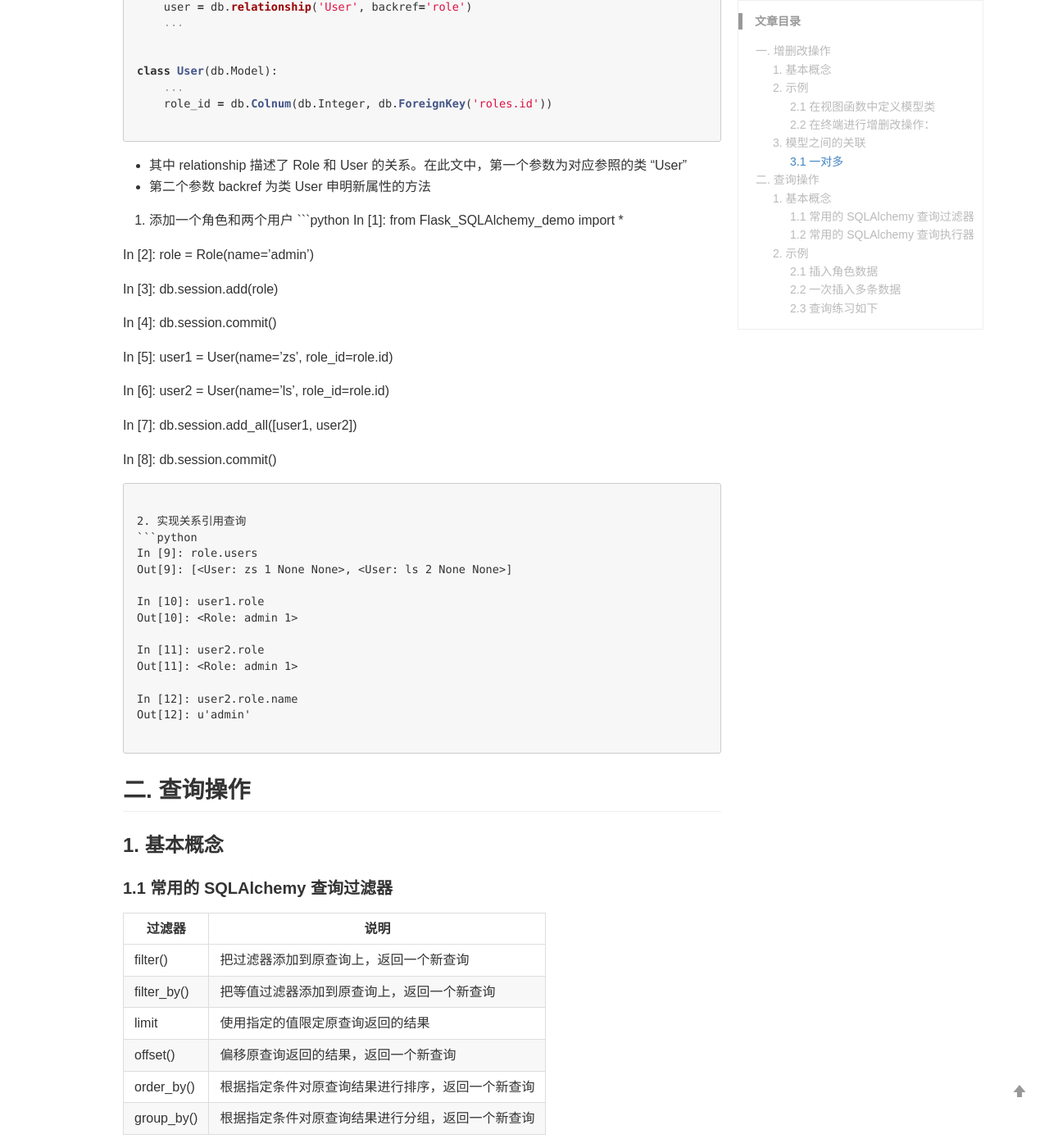
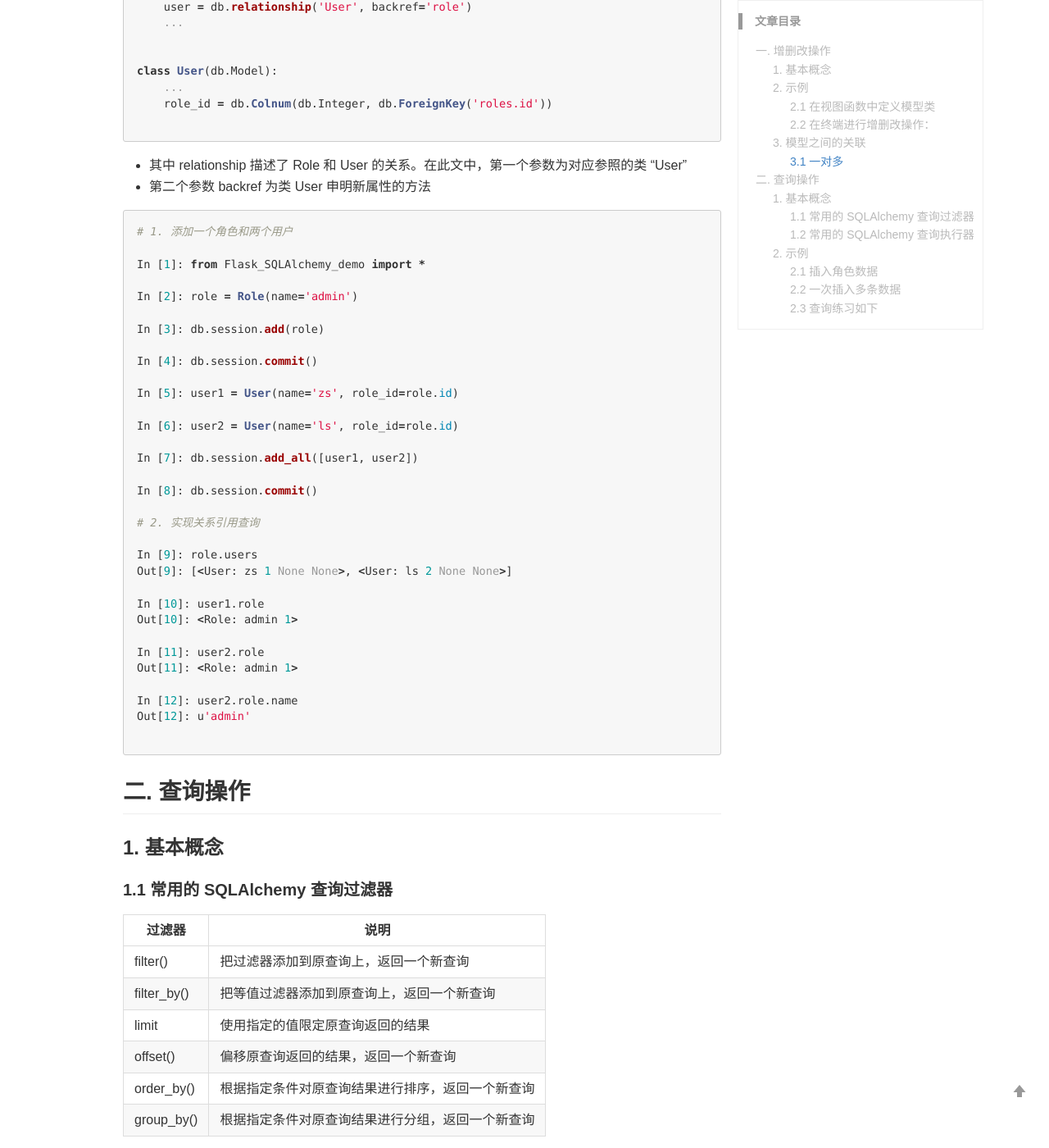
Before and after one commit to PininQ/PininQ.github.io, a Jekyll site: the page built from _posts/Python/2018-05-12-Flask-note-SQLAlchemy-CRUD.md, in a window 1280 px wide and 1400 px high, scrolled down 2864 px. Shown: the whole window at 82% size. Built offline with Jekyll 4.4.1, drawn with Linux system fonts in a browser that asks for light colours; comment, search, counter and statistics services are not loaded; some of the changed text lies outside the part shown.

````diff
--- a/_posts/Python/2018-05-12-Flask-note-SQLAlchemy-CRUD.md
+++ b/_posts/Python/2018-05-12-Flask-note-SQLAlchemy-CRUD.md
@@ -106,12 +106,12 @@ if __name__ == '__main__':
 ```python
 >>> from Flask_SQLAlchemy_demo import *
 
-添加一条 Role 数据
+# 添加一条 Role 数据
 >>> role = Role(name='admin')
 >>> db.session.add(role)
 >>> db.session.commit()
 
-添加一条 User 数据，数据有误可以使用回滚，将 add 的对象从 session 移除
+# 添加一条 User 数据，数据有误可以使用回滚，将 add 的对象从 session 移除
 >>> user = User(name='qinbin')
 >>> db.session.add(user)
 >>> db.sessioon.rollback()
@@ -119,11 +119,11 @@ if __name__ == '__main__':
 >>> db.session.add(user)
 >>> db.session.commit()
 
-修改数据
+# 修改数据
 >>> user.name = 'qiuling'
 >>> db.session.commit()
 
-删除数据
+# 删除数据
 >>> db.session.delete(user)
 >>> db.session.commit()
 ```
@@ -149,8 +149,10 @@ class User(db.Model):
 - 其中 relationship 描述了 Role 和 User 的关系。在此文中，第一个参数为对应参照的类 "User"
 - 第二个参数 backref 为类 User 申明新属性的方法
 
-1. 添加一个角色和两个用户
+
 ```python
+# 1. 添加一个角色和两个用户
+
 In [1]: from Flask_SQLAlchemy_demo import *
 
 In [2]: role = Role(name='admin')
@@ -166,10 +168,9 @@ In [6]: user2 = User(name='ls', role_id=role.id)
 In [7]: db.session.add_all([user1, user2])
 
 In [8]: db.session.commit()
-```
 
-2. 实现关系引用查询
-```python
+# 2. 实现关系引用查询
+
 In [9]: role.users
 Out[9]: [<User: zs 1 None None>, <User: ls 2 None None>]
 
@@ -248,17 +249,17 @@ db.session.commit()
 #### 2.3 查询练习如下
 
 ```python
-1. 查询所有用户数据
+# 1. 查询所有用户数据
 # all() 返回查询到的所有对象
 User.query.all()
 
-2. 查询有多少个用户
+# 2. 查询有多少个用户
 User.query.count()
 
-3. 查询第一个用户
+# 3. 查询第一个用户
 User.query.first()
 
-4. 查询 id 为 4 的用户【3 种方式】
+# 4. 查询 id 为 4 的用户【3 种方式】
 # filter_by 直接用属性名，比较用 =，filter 用类名. 属性名，比较用 ==
 # filter_by 用于查询简单的列名，不支持比较运算符
 # filter 比 filter_by 的功能更加强大，支持比较运算符，支持 or_、in_等语法
@@ -268,7 +269,7 @@ User.query.filter(User.id==4).first()    # 对象名. 属性 ==
 ```
 
 
-** 代码如下：**
+**代码如下：**
 ```python
 # -*- coding:utf-8 -*-
 from flask import Flask
````
Also changed, not shown: _posts/Python/2018-05-09-Flask-note-Jinja2-template.md (+14 -14 lines), _posts/Python/2018-05-11-Flask-note-WTF.md (+5 -5 lines), _posts/Python/2018-05-13-Flask-note-books-project.md (+7 -7 lines), _posts/Python/2018-07-08-DataStage-install-uninstall.md (added, +42 -0 lines), images/posts/datastage/checkOS.png (added), images/posts/datastage/uninstall-progress.png (added), images/posts/datastage/uninstall-successfully.png (added), images/posts/datastage/uninstall.png (added).
